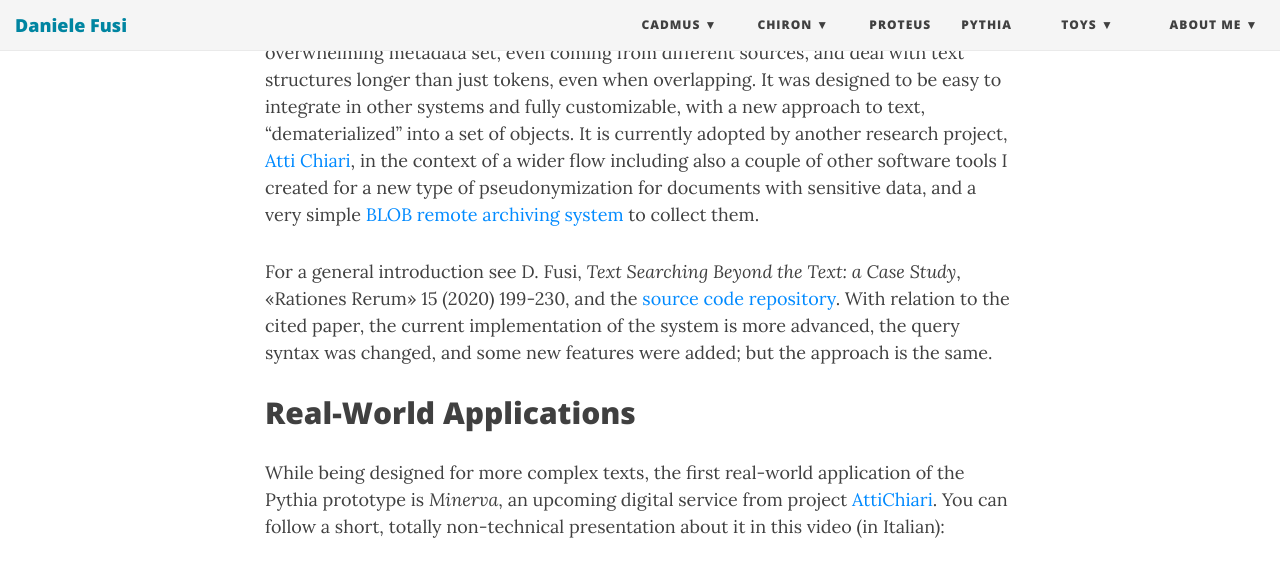
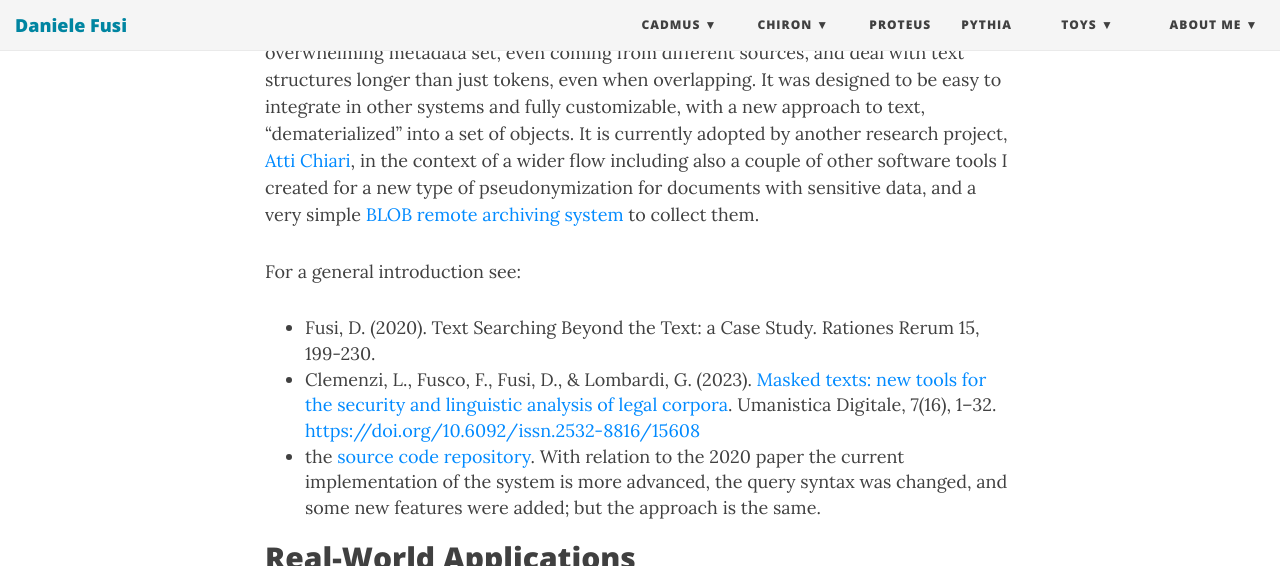
Before and after one commit to Myrmex/overview, a Jekyll site: the page built from pythia.md, in a window 1280 px wide and 900 px high, scrolled down 532 px, cut to the strip 0-566 px from the top of the window. Built offline with Jekyll 4.4.1, drawn with Linux system fonts in a browser that asks for light colours; nearby versions of some CDN libraries.

Commit message:
Publications

```diff
--- a/pythia.md
+++ b/pythia.md
@@ -14,7 +14,11 @@ subtitle: "Text Search Engine"
 
 Pythia is a simple and modular concordance search engine, first designed in the context of [Chiron](chiron.md), to provide a concordance-based search engine capable of handling an overwhelming metadata set, even coming from different sources, and deal with text structures longer than just tokens, even when overlapping. It was designed to be easy to integrate in other systems and fully customizable, with a new approach to text, "dematerialized" into a set of objects. It is currently adopted by another research project, [Atti Chiari](https://attichiari.unige.it/), in the context of a wider flow including also a couple of other software tools I created for a new type of pseudonymization for documents with sensitive data, and a very simple [BLOB remote archiving system](https://github.com/vedph/simple-blob) to collect them.
 
-For a general introduction see D. Fusi, _Text Searching Beyond the Text: a Case Study_, «Rationes Rerum» 15 (2020) 199-230, and the [source code repository](https://github.com/vedph/pythia). With relation to the cited paper, the current implementation of the system is more advanced, the query syntax was changed, and some new features were added; but the approach is the same.
+For a general introduction see:
+
+- Fusi, D. (2020). Text Searching Beyond the Text: a Case Study. Rationes Rerum 15, 199-230.
+- Clemenzi, L., Fusco, F., Fusi, D., & Lombardi, G. (2023). [Masked texts: new tools for the security and linguistic analysis of legal corpora](https://umanisticadigitale.unibo.it/issue/view/1220). Umanistica Digitale, 7(16), 1–32. <https://doi.org/10.6092/issn.2532-8816/15608>
+- the [source code repository](https://github.com/vedph/pythia). With relation to the 2020 paper the current implementation of the system is more advanced, the query syntax was changed, and some new features were added; but the approach is the same.
 
 ## Real-World Applications
 
```
Also changed, not shown: publications.md (+1 -0 lines).
